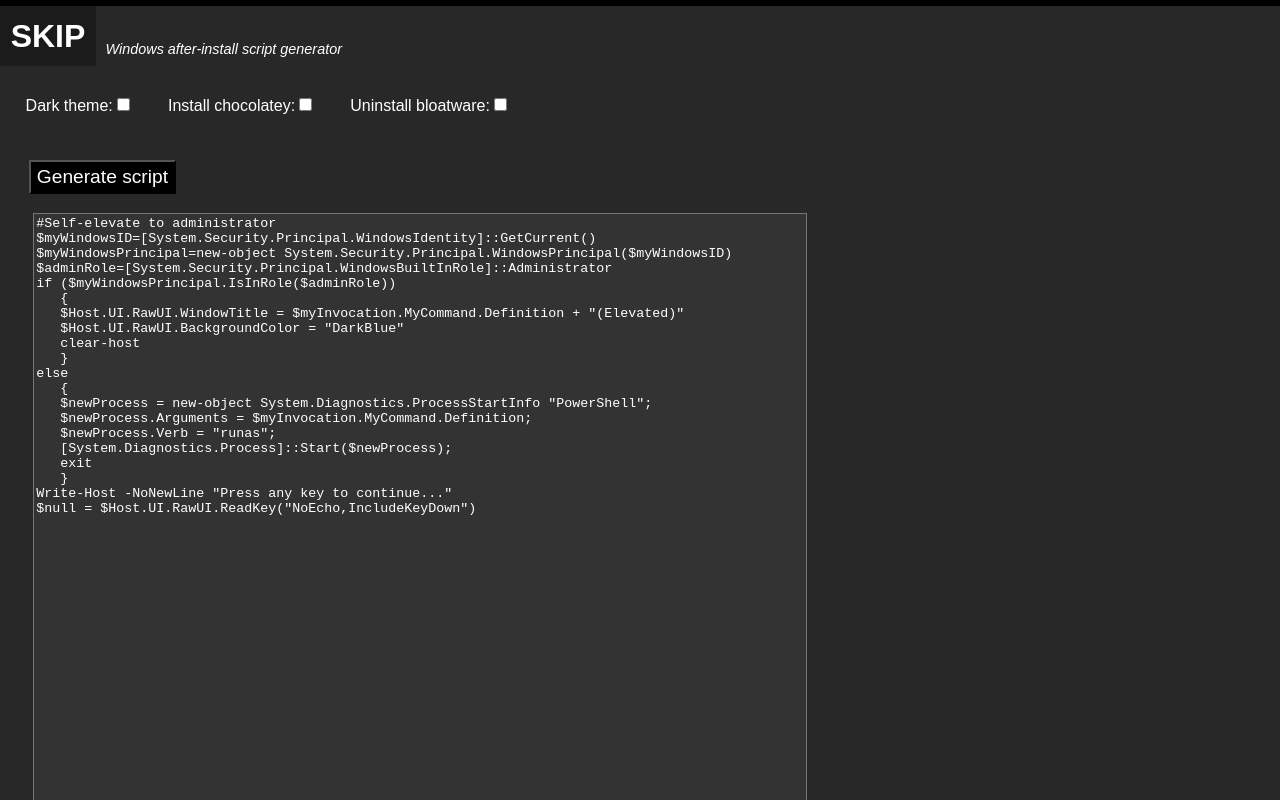
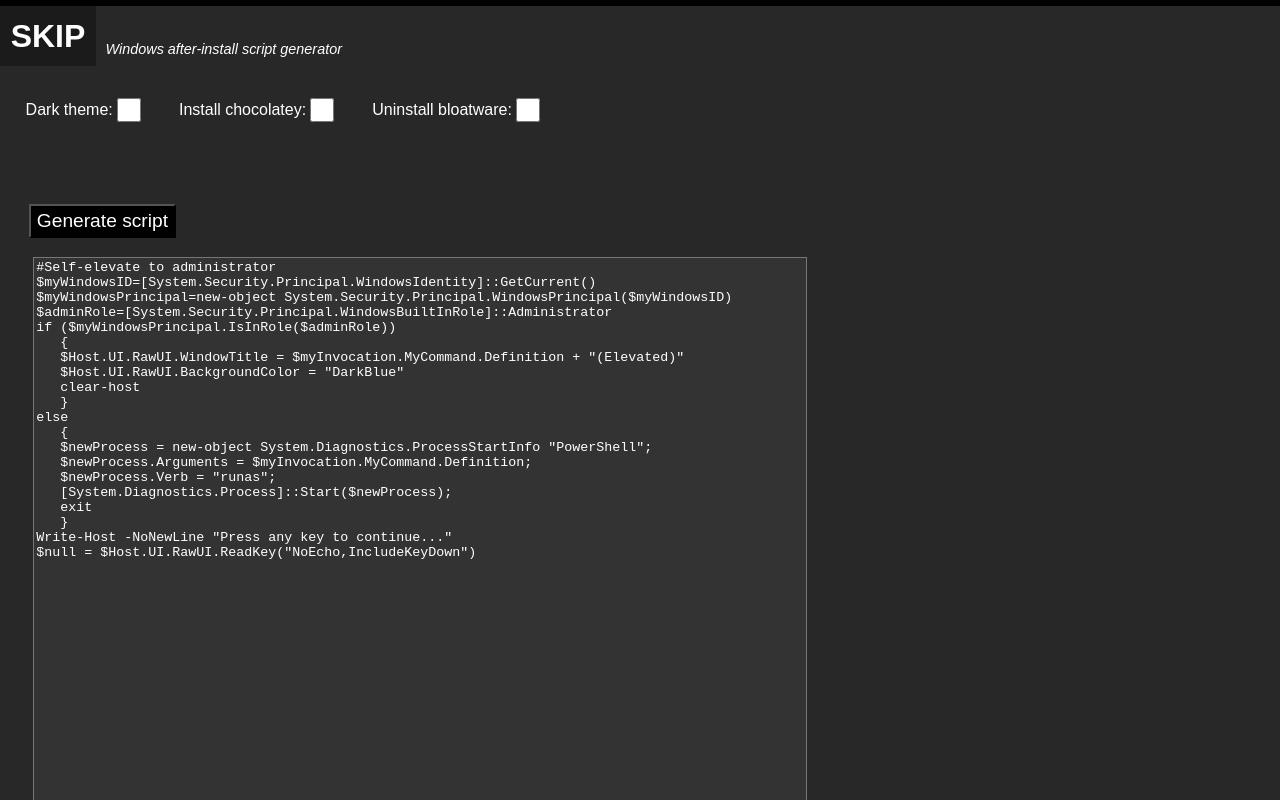
Before and after one commit to Nerond32/skip, a React app: page / in a window 1280 px wide. Shown: the top 800 px of the page. Built offline with nearby package versions, Linux system fonts and the light colour scheme.

Commit message:
Input checkbox size and positioning

```diff
--- a/src/components/Content/Input/Input.jsx
+++ b/src/components/Content/Input/Input.jsx
@@ -5,8 +5,9 @@ import "./Input.less";
 const Input = ({ id, name, isChecked, changedInputSelection }) => {
   return (
     <div className="input">
-      {name}:
+      <div className="inputLabel">{name}:</div>
       <input
+        className="inputCheckbox"
         name={name}
         type="checkbox"
         id="yes"
--- a/src/components/Content/Input/Input.less
+++ b/src/components/Content/Input/Input.less
@@ -1,3 +1,15 @@
 .input {
+    height:4em;
     margin:0em 0em 1em 1em;
 }
+
+.inputLabel {
+    display:inline-block;
+    margin-top:0.4em;
+    vertical-align:top;
+}
+
+.inputCheckbox {
+    height:1.8em;
+    width:1.8em;
+}
```
